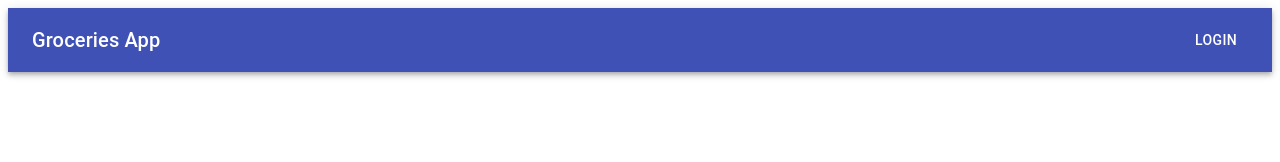
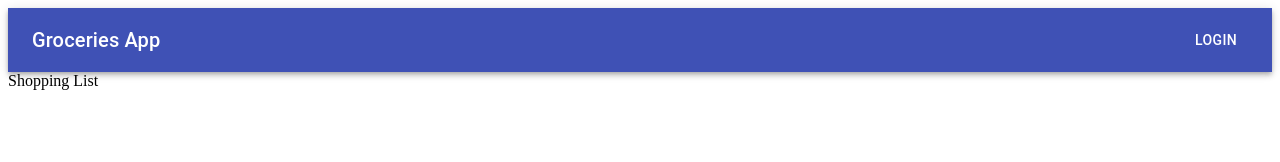
Before and after one commit to wroclawianka/groceries-app, a React (Create React App) app: page / in a window 1280 px wide. Shown: the top 162 px of the page. Built offline with nearby package versions, Linux system fonts and the light colour scheme; the HTML template or start-up script is replaced by a standard one.

Commit message:
ShoppingList.js component added

```diff
--- a/package.json
+++ b/package.json
@@ -9,6 +9,7 @@
     "@testing-library/user-event": "^7.2.1",
     "react": "^16.13.0",
     "react-dom": "^16.13.0",
+    "react-router-dom": "^5.1.2",
     "react-scripts": "3.4.0"
   },
   "scripts": {
--- a/src/components/App.js
+++ b/src/components/App.js
@@ -1,12 +1,19 @@
 import React from 'react';
+import {BrowserRouter, Route} from 'react-router-dom';
 import './App.css';
 import TopBar from "./TopBar";
+import ShoppingList from "./ShoppingList";
 import BottomNav from "./BottomNav";
 
 function App() {
     return (
         <div>
             <TopBar/>
+            <BrowserRouter>
+                <div>
+                    <Route path="/" exact component={ShoppingList} />
+                </div>
+            </BrowserRouter>
             <BottomNav/>
         </div>
     );
--- /dev/null
+++ b/src/components/ShoppingList.js
@@ -0,0 +1,9 @@
+import React from "react";
+
+function ShoppingList() {
+    return (
+        <div>Shopping List</div>
+    )
+}
+
+export default ShoppingList
```
Also changed, not shown: 1 other file (tests, documents, lock files or other folders).
